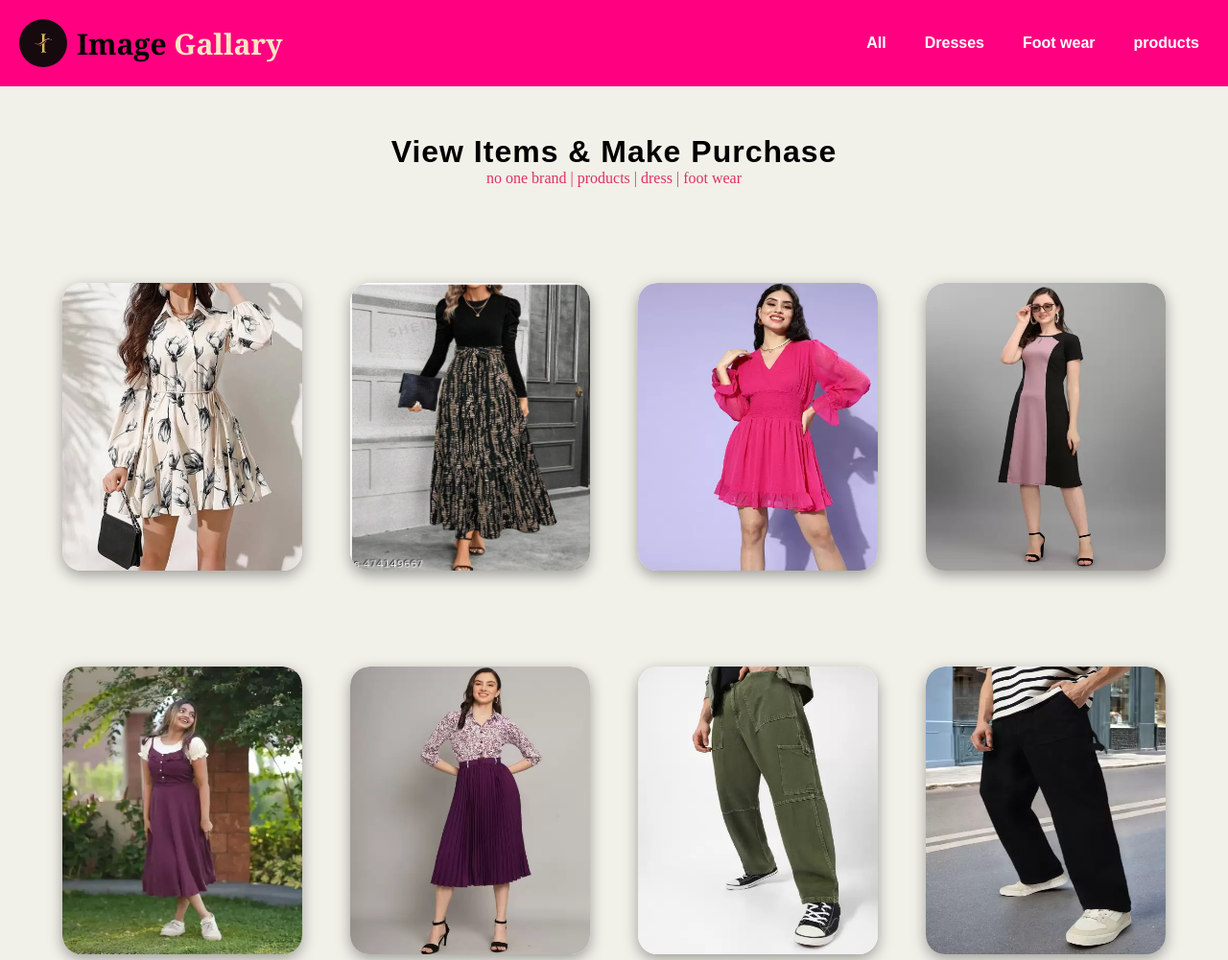
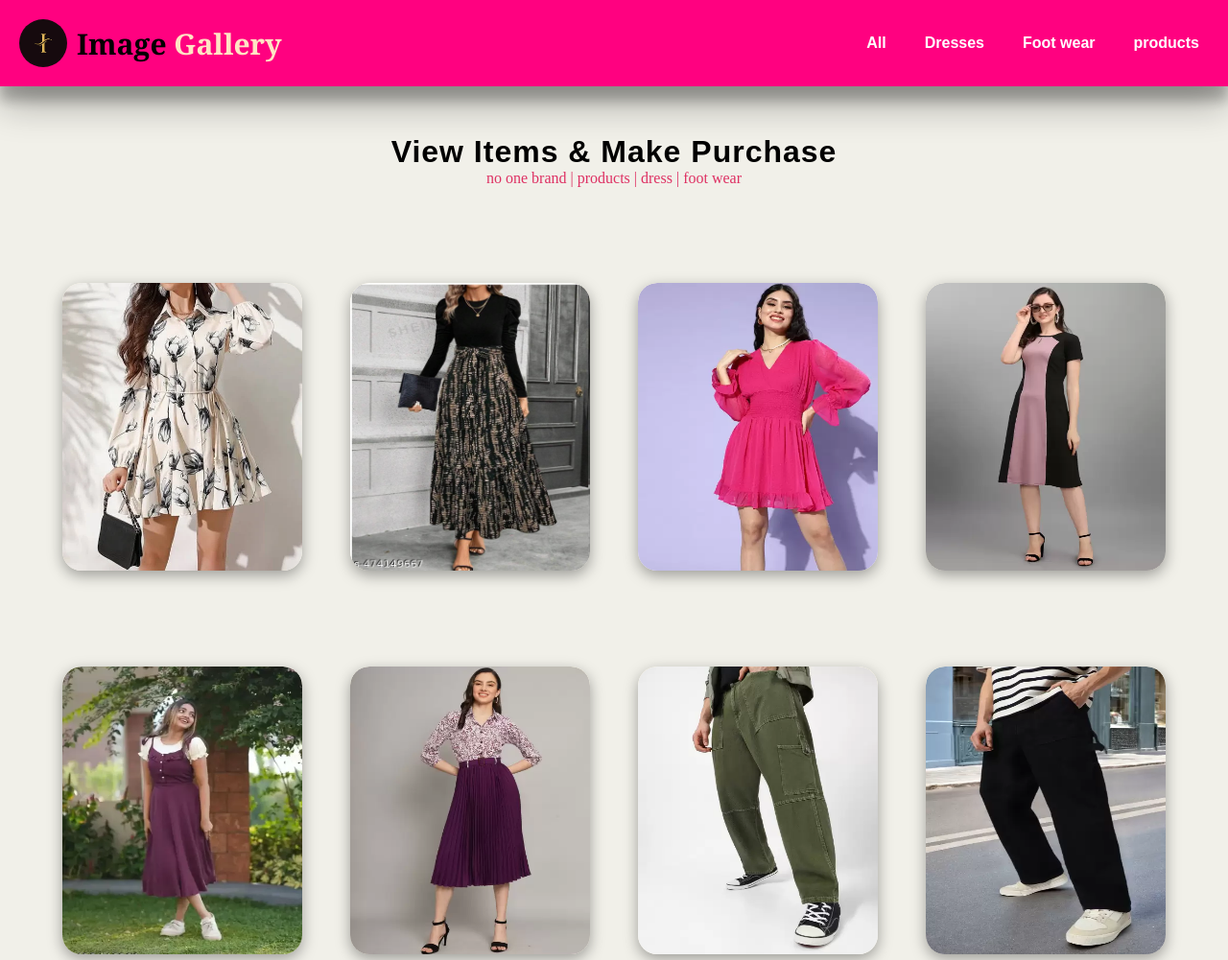
Before and after one commit to srimathijan/image__gallary, a plain HTML site: page index.html in a window 1280 px wide. Shown: the top 1001 px of the page at 96% size. Drawn offline with Linux system fonts and the light colour scheme; files whose address does not match are found by name.

Commit message:
updated files

```diff
--- a/index.html
+++ b/index.html
@@ -4,7 +4,7 @@
 <head>
     <meta charset="UTF-8">
     <meta name="viewport" content="width=device-width, initial-scale=1.0">
-    <title>Document</title>
+    <title>image gallery</title>
     <link rel="stylesheet" href="style.css">
     <link rel="stylesheet" href="lightbox.css">
     <link rel="stylesheet" href="">
@@ -15,7 +15,7 @@
     <nav>
         <div class="logo">
             <img src="./logo.png" alt="">
-            <h1>Image <span>Gallary</span></h1>
+            <h1>Image <span>Gallery</span></h1>
 
         </div>
         <ul id="menulist">
--- a/style.css
+++ b/style.css
@@ -24,6 +24,7 @@ nav{
   top: 0%;
   z-index: 1;
  transition: 0.1s;
+ box-shadow: rgba(0, 0, 0, 0.3) 0px 19px 38px, rgba(0, 0, 0, 0.22) 0px 15px 12px;
 
 }
 
```
Also changed, not shown: drs.html (+1 -1 lines), foot.html (+1 -1 lines), pro.html (+1 -1 lines).
